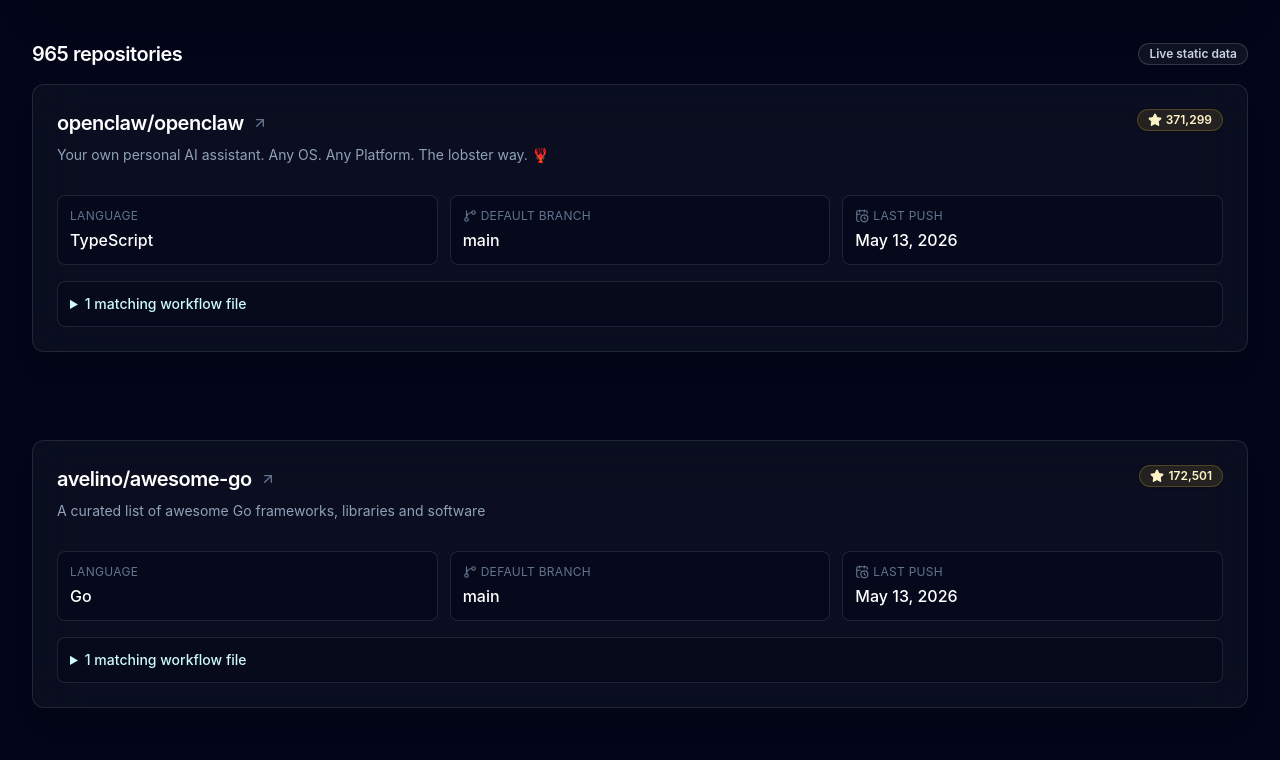
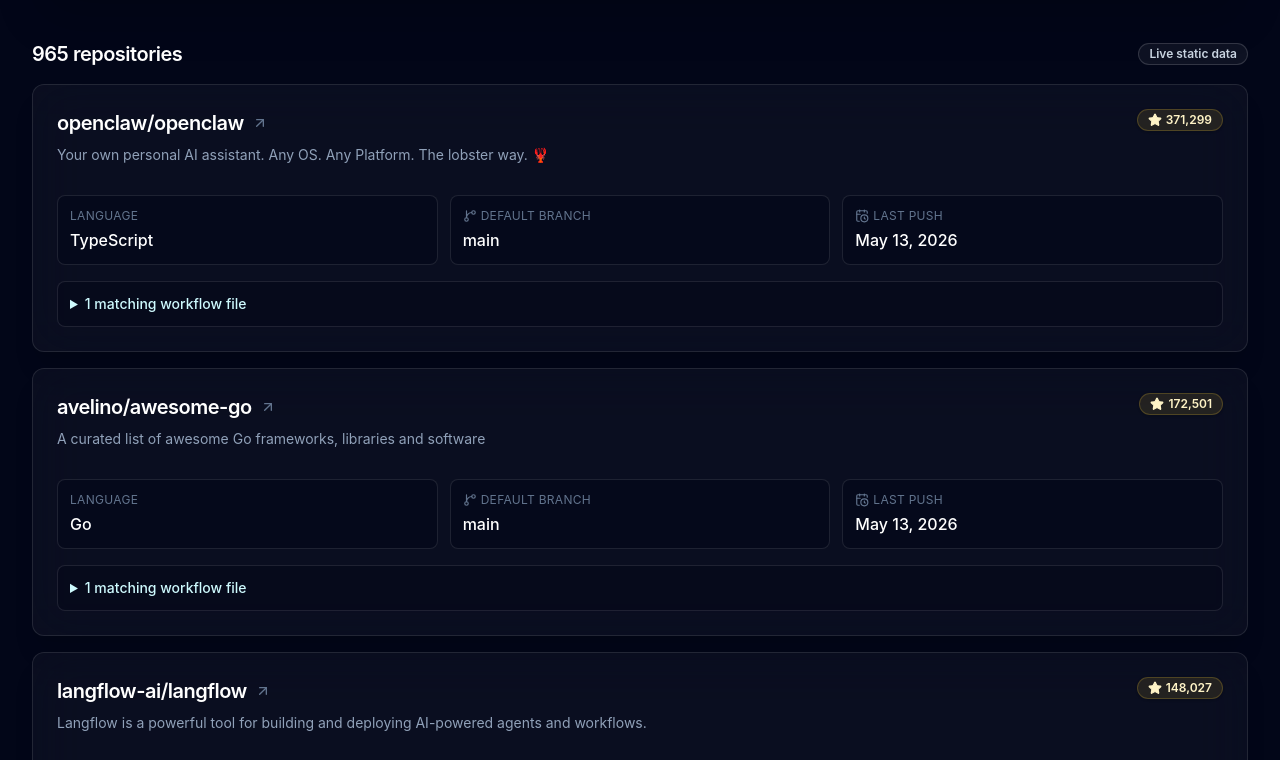
Before and after one commit to conao3/pages-github-pull-request-target, a React (Vite) app: page / in a window 1280 px wide. Shown: the part 840-1600 px from the top of the page. Built offline with nearby package versions, Linux system fonts and the light colour scheme.

Commit message:
perf: use tanstack virtual for repository list

```diff
--- a/package.json
+++ b/package.json
@@ -13,6 +13,7 @@
   "dependencies": {
     "@radix-ui/react-slot": "^1.2.4",
     "@tailwindcss/vite": "^4.3.0",
+    "@tanstack/react-virtual": "^3.13.24",
     "@vitejs/plugin-react": "latest",
     "class-variance-authority": "^0.7.1",
     "clsx": "^2.1.1",
--- a/src/main.tsx
+++ b/src/main.tsx
@@ -1,4 +1,5 @@
 import { useEffect, useMemo, useRef, useState, type ReactNode } from 'react';
+import { useWindowVirtualizer } from '@tanstack/react-virtual';
 import { createRoot } from 'react-dom/client';
 import { AlertTriangle, ArrowUpRight, CalendarClock, Code2, FileCode2, GitBranch, GitFork, Search, ShieldAlert, Sparkles, Star } from 'lucide-react';
 import { Badge } from '@/components/ui/badge';
@@ -131,50 +132,42 @@
 };
 
 const VIRTUAL_OVERSCAN = 6;
-const DESKTOP_ROW_HEIGHT = 356;
-const MOBILE_ROW_HEIGHT = 456;
+const ESTIMATED_ROW_HEIGHT = 356;
 
 function VirtualRepositoryList({ repositories }: VirtualRepositoryListProps) {
-  const containerRef = useRef<HTMLDivElement | null>(null);
-  const [viewport, setViewport] = useState({ height: 900, width: 1280, scrollY: 0 });
+  const listRef = useRef<HTMLDivElement | null>(null);
+  const rowVirtualizer = useWindowVirtualizer({
+    count: repositories.length,
+    estimateSize: () => ESTIMATED_ROW_HEIGHT,
+    overscan: VIRTUAL_OVERSCAN,
+    scrollMargin: listRef.current?.offsetTop ?? 0,
+    getItemKey: (index) => repositories[index]?.fullName ?? index,
+  });
 
-  useEffect(() => {
-    let frame = 0;
-    const updateViewport = () => {
-      cancelAnimationFrame(frame);
-      frame = requestAnimationFrame(() => {
-        setViewport({ height: window.innerHeight, width: window.innerWidth, scrollY: window.scrollY });
-      });
-    };
-
-    updateViewport();
-    window.addEventListener('scroll', updateViewport, { passive: true });
-    window.addEventListener('resize', updateViewport);
-    return () => {
-      cancelAnimationFrame(frame);
-      window.removeEventListener('scroll', updateViewport);
-      window.removeEventListener('resize', updateViewport);
-    };
-  }, []);
-
-  const rowHeight = viewport.width < 640 ? MOBILE_ROW_HEIGHT : DESKTOP_ROW_HEIGHT;
-  const containerTop = containerRef.current ? containerRef.current.getBoundingClientRect().top + viewport.scrollY : 0;
-  const rawStartIndex = Math.floor((viewport.scrollY - containerTop) / rowHeight) - VIRTUAL_OVERSCAN;
-  const startIndex = Math.max(0, Math.min(repositories.length, rawStartIndex));
-  const visibleCount = Math.ceil(viewport.height / rowHeight) + VIRTUAL_OVERSCAN * 2;
-  const endIndex = Math.min(repositories.length, startIndex + visibleCount);
-  const visibleRepositories = repositories.slice(startIndex, endIndex);
-  const totalHeight = repositories.length * rowHeight;
+  const virtualItems = rowVirtualizer.getVirtualItems();
 
   return (
-    <div ref={containerRef} className="relative min-w-0" style={{ height: totalHeight }}>
-      <div className="absolute inset-x-0 top-0 grid gap-4" style={{ transform: `translateY(${startIndex * rowHeight}px)` }}>
-        {visibleRepositories.map((repo) => (
-          <div key={repo.fullName} style={{ minHeight: rowHeight - 16 }}>
+    <div
+      ref={listRef}
+      className="relative min-w-0"
+      style={{ height: `${rowVirtualizer.getTotalSize()}px` }}
+    >
+      {virtualItems.map((virtualItem) => {
+        const repo = repositories[virtualItem.index];
+        if (!repo) return null;
+
+        return (
+          <div
+            key={virtualItem.key}
+            ref={rowVirtualizer.measureElement}
+            data-index={virtualItem.index}
+            className="absolute inset-x-0 top-0 pb-4"
+            style={{ transform: `translateY(${virtualItem.start - rowVirtualizer.options.scrollMargin}px)` }}
+          >
             <RepositoryCard repo={repo} />
           </div>
-        ))}
-      </div>
+        );
+      })}
     </div>
   );
 }
```
Also changed, not shown: 1 other file (tests, documents, lock files or other folders).
